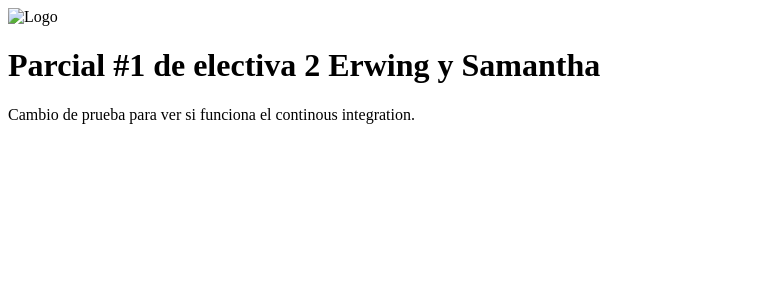
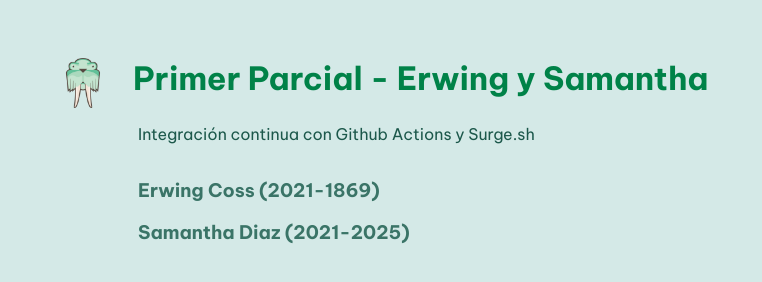
Before and after one commit to EcossB/PrimerParcialErwingSamantha, a plain HTML site: page index.html in a window 1280 px wide. Shown: the whole page, without its empty margins (0-762 px from the left). Drawn offline with Linux system fonts and the light colour scheme.

Commit message:
Agregar estilos al logo + detalles

```diff
--- /dev/null
+++ b/estilos.css
@@ -0,0 +1,43 @@
+@import url('https://fonts.googleapis.com/css2?family=Be+Vietnam+Pro:wght@400;500;600;700&display=swap');
+
+body{
+    background-color: #d4e9e7;
+    font-family: 'Be Vietnam Pro', sans-serif;
+}
+
+.main{
+    display: flex;
+    padding-top: 50px;
+    padding-left: 50px;
+}
+
+.logo-contenedor {
+    display: flex;
+    flex-direction: column;
+}
+
+.logo {
+    width: 50px;
+    height: auto;
+    margin-right: 25px; /* Espacio entre el logo y el título */
+}
+
+h1 {
+    margin: 0;
+    color: #008248;
+}
+
+
+.contenido-contenedor{
+    padding-left: 130px;
+}
+
+.contenido{
+    color: #1c584b;
+    font-size: 1rem;
+    padding-bottom: 15px;
+}
+
+h3{
+    color: #3a7467;
+}
--- a/index.html
+++ b/index.html
@@ -3,13 +3,23 @@
 <head>
     <meta charset="UTF-8">
     <meta name="viewport" content="width=device-width, initial-scale=1.0">
+    <link rel="stylesheet" href="estilos.css">
     <title>ParcialElectiva2</title>
 </head>
 <body>
-    <div class="logo-contenedor">
-        <img class="logo" src="img/surgeLogo.jpg" alt="Logo">
+    <div class="main">
+        <div class="logo-contenedor">
+            <img src="/img/surge-logo.png" class="logo" alt="surge logo">
+        </div>
+
+        <h1 class="titulo"> Primer Parcial - Erwing y Samantha</h1>
     </div>
-    <h1>Parcial #1 de electiva 2 Erwing y Samantha</h1>
-    <p> Cambio de prueba para ver si funciona el continous integration. </p>
+
+    <div class="contenido-contenedor">
+        <p class="contenido"> Integración continua con Github Actions y Surge.sh</p>
+
+        <h3>Erwing Coss (2021-1869)</h3>
+        <h3>Samantha Diaz (2021-2025)</h3>
+    </div>
 </body>
 </html>
```
